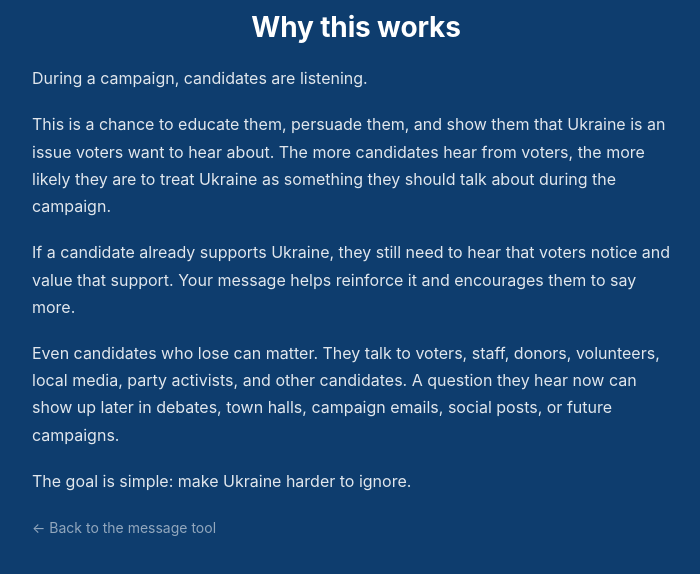
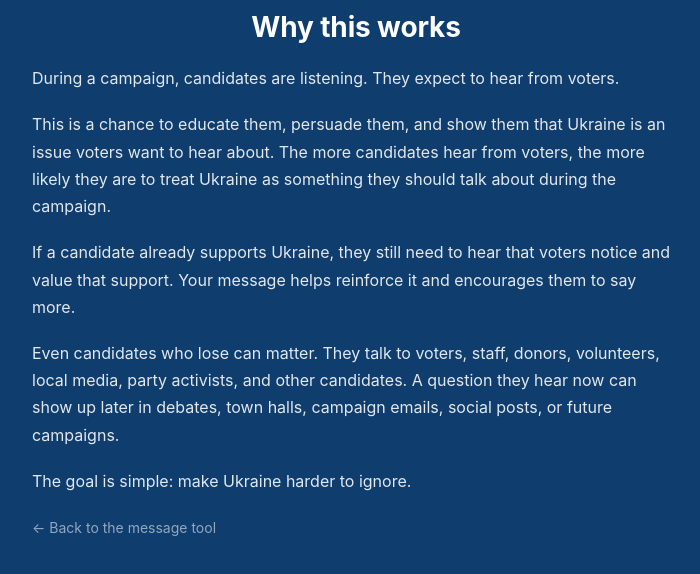
Before and after one commit to Still-Watching-Ukraine/ukraine, a plain HTML site: page why-this-works/index.html in a window 1280 px wide. Shown: the whole page, without its empty margins (284-984 px from the left). Drawn offline with Linux system fonts and the light colour scheme.

Commit message:
Add files via upload

```diff
--- a/why-this-works/index.html
+++ b/why-this-works/index.html
@@ -15,7 +15,7 @@
 
 <main class="why-page">
 
-  <p>During a campaign, candidates are listening.</p>
+  <p>During a campaign, candidates are listening. They expect to hear from voters.</p>
 
   <p>This is a chance to educate them, persuade them, and show them that Ukraine is an issue voters want to hear about. The more candidates hear from voters, the more likely they are to treat Ukraine as something they should talk about during the campaign.</p>
 
```
